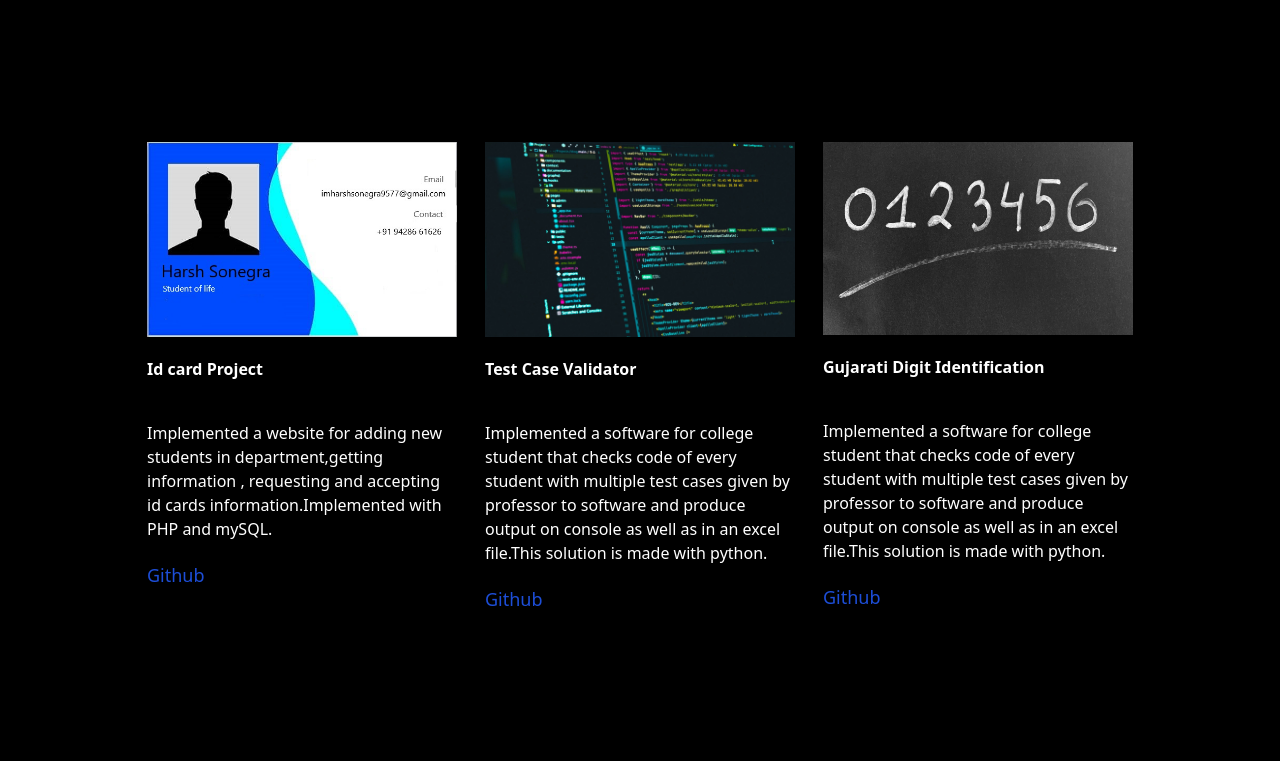
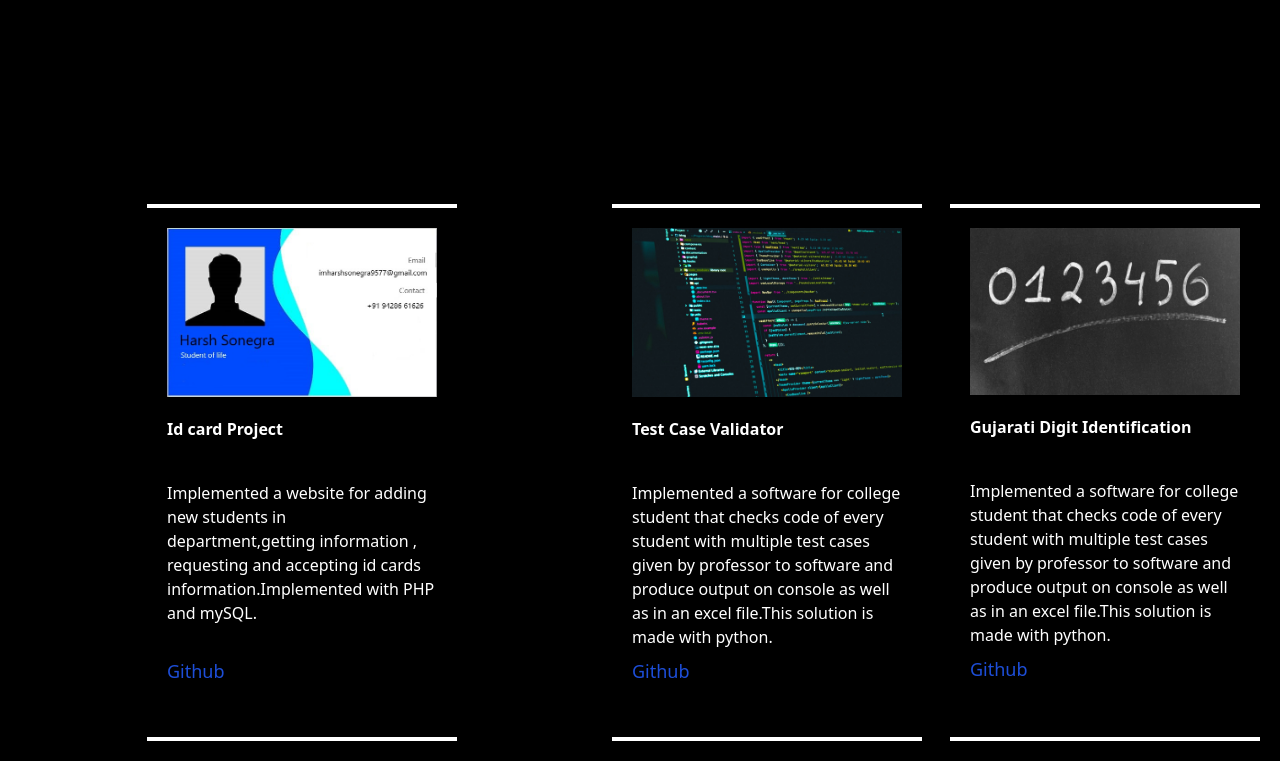
Before and after one commit to virtualharsh/virtualharsh.github.io, a website: page index.html in a window 1280 px wide. Shown: the part 1007-1768 px from the top of the page. Before the commit the page ends 1640 px from the top, so only its background shows below. Drawn offline with Linux system fonts and the light colour scheme.

Commit message:
fixed issues with tab width

```diff
--- a/index.html
+++ b/index.html
@@ -10,21 +10,21 @@
     <link rel="icon" href="./imgs/favicon/favicon.ico" />
     <link rel="stylesheet" href="./style/index.css">
     <!-- <script src="https://cdn.tailwindcss.com"></script> -->
-    <!-- <script src="./scripts/login.js"></script> -->
+    <script src="./scripts/login.js"></script>
     <link rel="stylesheet" href="./style/style.css">
     <title>Harsh, welcomes you</title>
 </head>
 <body class="scroll-smooth bg-black text-white ">
 
     <!-- navbar -->
-    <div  class="nav flex justify-center sticky top-0 z-50 w-full h-full">
+    <div class="nav flex justify-center sticky top-0 z-50 w-full h-full">
         <nav class="bg-black text-white flex flex-row lg:flex justify-center w-full h-full flex-wrap">
             <div class="hidden md:inline lg:inline  icon m-3">
                 <button class="hidden md:inline lg:inline" onclick="Inc()"><img class="md:w-12 lg:w-12 m-1 logo transition-all duration-900 " src="./imgs/coding logo.svg" alt=""></button>
             </div>
             <div class="items m-3 mr-10">
                 <ul class="flex   flex-wrap  align-middle p-1 space-x-6">
-                    <li class="text-lg  py-2 hover:border-b-2  hover:border-blue-500"><a href="/index.html">Home</a></li>
+                    <li class="text-lg  py-2 hover:border-b-2  hover:border-blue-500"><a href="#Home">Home</a></li>
                     <li class="text-lg hidden md:inline-block lg:inline-block  py-2 hover:border-b-2  hover:border-blue-500"><a href="#About">About</a></li>
                     <li class="text-lg  py-2 hover:border-b-2  hover:border-blue-500"><a href="#Projects">Projects</a></li>
                     <li class="text-lg  py-2 hover:border-b-2  hover:border-blue-500"><a href="#Contact">Contact</a></li>
@@ -34,8 +34,8 @@
     </div>
 
     <!-- landing content- Home -->
-    <section  class="flex p-10 justify-center lg:mt-4 h-max">
-        <div class="intro ml-5 md:w-1/2 md:inline-block lg:w-5/12 inline-block h-auto">
+    <section id="Home"  class="flex p-8 md:justify-center justify-start lg:justify-center lg:mt-4 h-max">
+        <div class="intro md:w-1/2 md:inline-block lg:w-5/12 inline-block h-auto">
             <div class="message lg:m-9">
                 <span class="block w-max hover:scale-125 duration-300">
                     <span  class="text-blue-700  text-7xl lg:text-8xl">H</span>
@@ -64,33 +64,39 @@
                 <p class="p-2 text-5">Harsh is a student of computer engineering , he is 17 years old and has fair grip over programming and problem solving , he is able to learn new languages to solve a real life problems.He currently knows: HTML, CSS, Java, php, vb.net, C, C++, python, machine learning with python and he is currently learning javascript and andriod.</p>
             </div>
         </div>
-    </article>
+    </article><br><br><br>
+
+    <!-- Projects -->
     <section>
-        <div id="Projects" class="flex justify-center lg:space-x-7 w-full h-full p-5 flex-wrap flex-col md:flex-col lg:flex-row ">
-            <div class="item  hover:scale-105 mt-9 duration-200 lg:w-1/4">
+        <div id="Projects" class="flex  justify-center lg:space-x-7 w-full h-full p-5 flex-wrap flex-col md:flex-col lg:flex-row ">
+            <div class="item border-y-4 border-white p-5  hover:border-gray-400  mt-9 duration-200 md:w-[80%] md:mx-auto   lg:w-1/4">
                 <img class="w-full m-auto" src="imgs/idcard.jpg" alt="Id card image">
-
                 <h3 class="py-5 font-extrabold">Id card Project</h3>
-                <p class="py-5">Implemented a website for adding new students in department,getting information , requesting and accepting id cards information.Implemented with PHP and mySQL. </p>
-                <a href="https://github.com/fake-harsh/id_card_project" class="text-blue-700 font-light text-lg" target="_blank">Github</a>
+                <p class="py-5 h-[40%]">Implemented a website for adding new students in department,getting information , requesting and accepting id cards information.Implemented with PHP and mySQL. </p>
+                <a href="https://github.com/fake-harsh/id_card_project" class="text-blue-700 block mb-5  font-light text-lg" target="_blank">Github</a>
             </div>
 
-            <div class="item  hover:scale-105 mt-9 duration-200 lg:w-1/4">
+            <div class="item border-y-4 border-white p-5  hover:border-gray-400  mt-9 duration-200 md:w-[80%] md:mx-auto   lg:w-1/4">
                 <img class="m-auto" src="imgs/testcase.jpg" alt="Id card image">
                 <h3 class="py-5 font-extrabold">Test Case Validator</h3>
-                <p class="py-5">Implemented a software for college student that checks code of every student with multiple test cases given by professor to software and produce output on console as well as in an excel file.This solution is made with python.</p>
-                <a href="https://github.com/fake-harsh/id_card_project" class="text-blue-700 font-light text-lg" target="_blank">Github</a>
+                <p class="py-5 h-[40%]">Implemented a software for college student that checks code of every student with multiple test cases given by professor to software and produce output on console as well as in an excel file.This solution is made with python.</p>
+                <a href="https://github.com/fake-harsh/id_card_project" class="text-blue-700 block mb-5  font-light text-lg" target="_blank">Github</a>
             </div>
 
-            <div class="item  hover:scale-105 mt-9 duration-200 lg:w-1/4">
+            <div class="item border-y-4 border-white p-5  hover:border-gray-400  mt-9 duration-200 md:w-[80%] md:mx-auto   lg:w-1/4">
                 <img class="m-auto" src="imgs/digit identification.jpg" alt="Digit identification">
                 <h3 class="py-5 font-extrabold">Gujarati Digit Identification</h3>
-                <p class="py-5">Implemented a software for college student that checks code of every student with multiple test cases given by professor to software and produce output on console as well as in an excel file.This solution is made with python.</p>
-                <a href="https://github.com/fake-harsh/id_card_project" class="text-blue-700 font-light text-lg" target="_blank">Github</a>
+                <p class="py-5 h-[40%]">Implemented a software for college student that checks code of every student with multiple test cases given by professor to software and produce output on console as well as in an excel file.This solution is made with python.</p>
+                <a href="https://github.com/fake-harsh/id_card_project" class="text-blue-700 block mb-5  font-light text-lg" target="_blank">Github</a>
             </div>
 
-
+            </div>
         </div>
     </section>
+
+    <!-- Contact -->
+    <footer id="Contact" class="">
+
+    </footer>
 </body>
 </html>
```
Also changed, not shown: style/index.css (line endings or trailing spaces), style/style.css.
